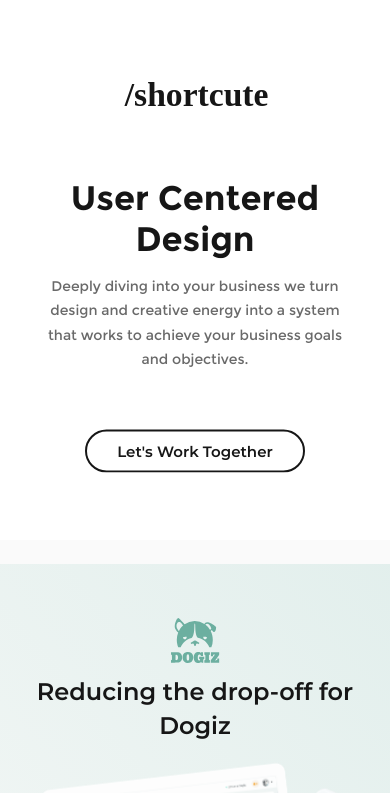
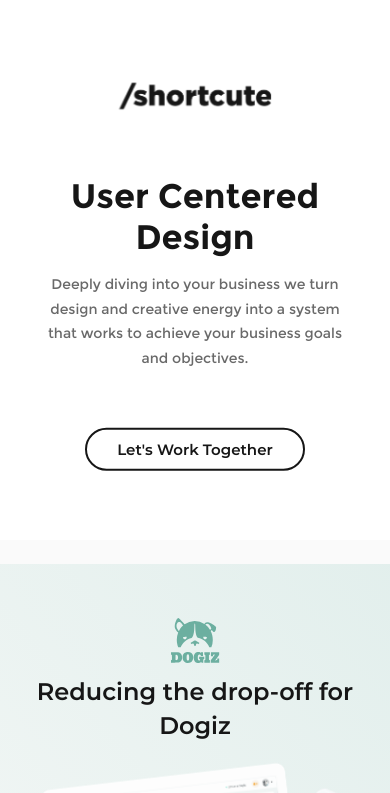
Before and after one commit to theshortcutesite/shortcute.github.io, a plain HTML site: page index.html in a window 390 px wide. Shown: the top 793 px of the page. Drawn offline with Linux system fonts and the light colour scheme.

Commit message:
Changed logo

```diff
--- a/index.html
+++ b/index.html
@@ -15,7 +15,7 @@
     <div class="row shortcute">
       <div class="inside-content">
         <div class="title animation" data-av-animation="fadeInUp">
-          <a href="#"><img class="main-logo" src="images/logo.svg"></a>
+          <a href="#"><img class="main-logo" src="images/logo.png"></a>
         </div>
         <div class="description animation" data-av-animation="fadeInUp">
             User Centered Design
--- a/styles/main.css
+++ b/styles/main.css
@@ -584,10 +584,9 @@
 
 .main-logo {
     width: auto;
-    height: 52px;
+    height: 42px;
     object-fit: contain;
     cursor: pointer;
-    margin-left: 35px;
 }
 
 .section-five {
@@ -888,7 +887,7 @@
      }
 
      .main-logo {
-        height: 40px;
+        height: 35px;
      }
  }
 
@@ -946,7 +945,7 @@
     }
 
     .main-logo {
-        height: 32px;
+        height: 27px;
      }
 }
 
```
Also changed, not shown: images/logo.png (added).
